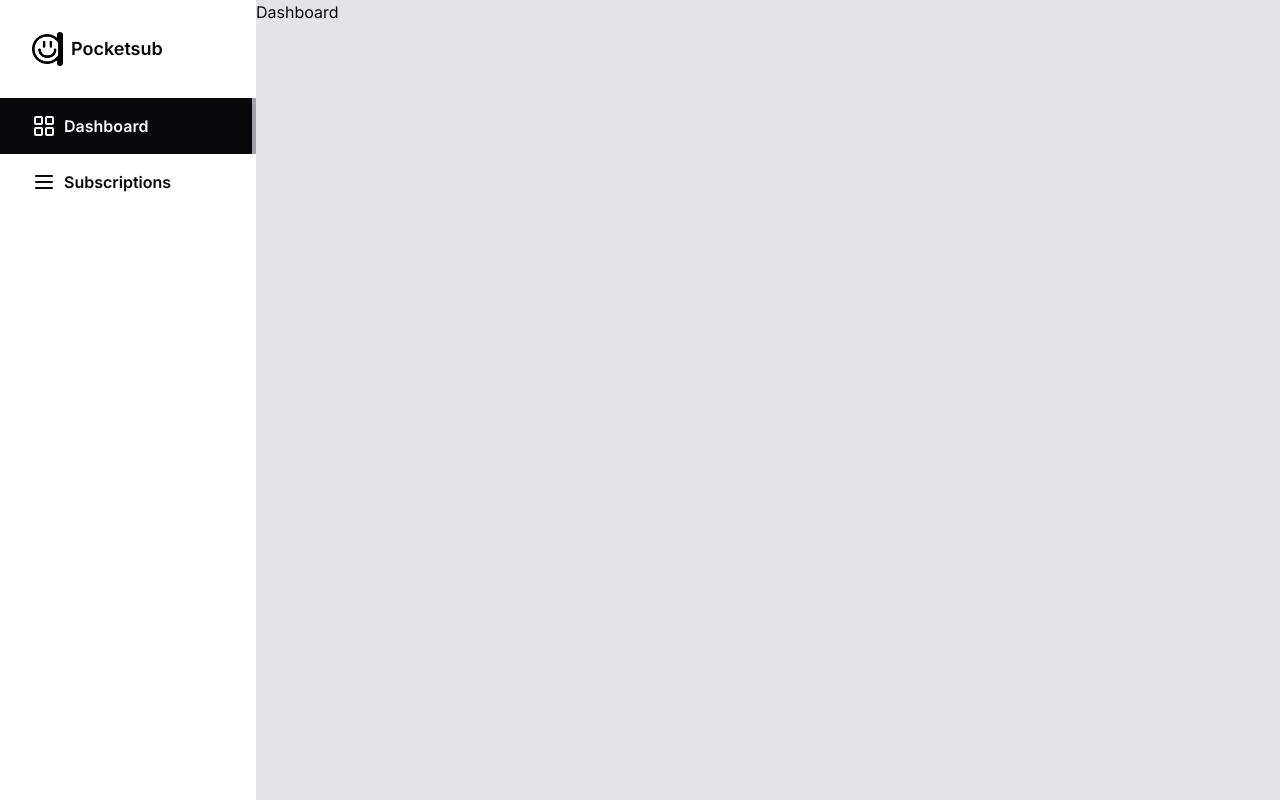
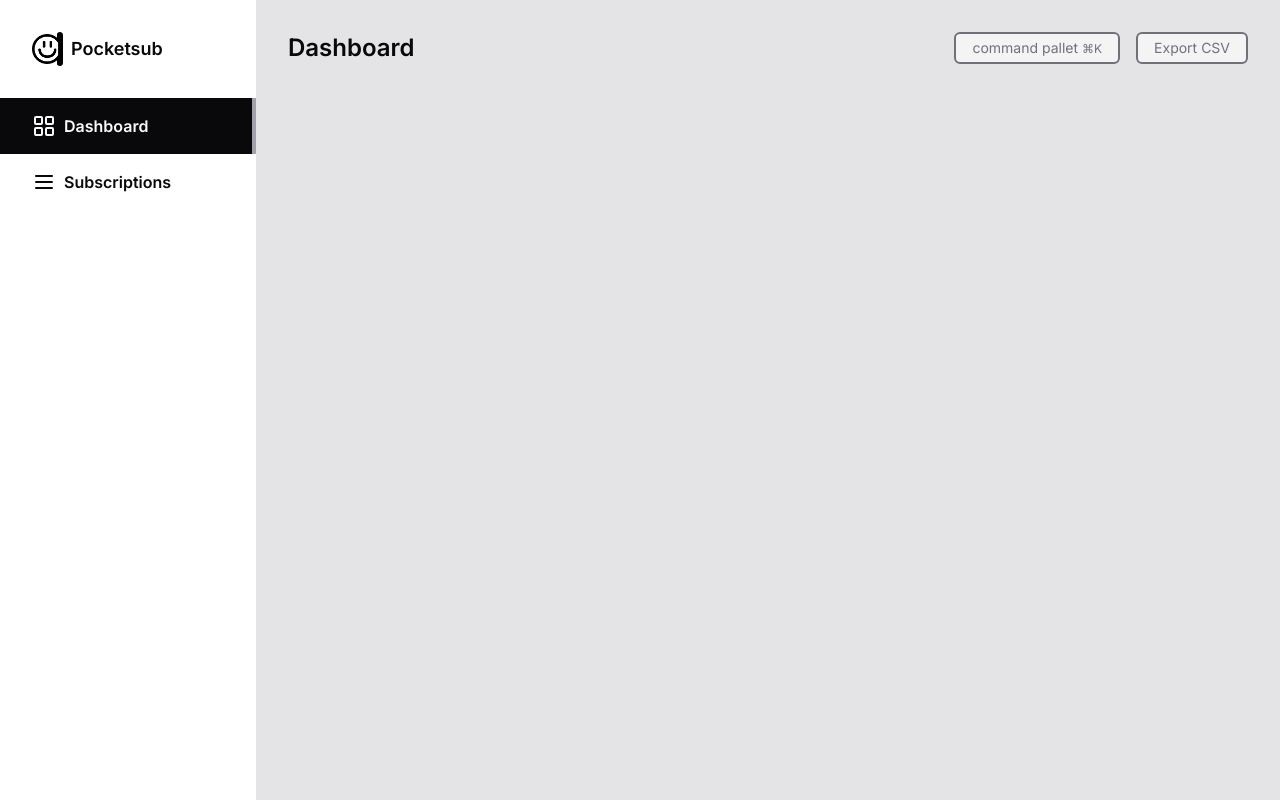
Before and after one commit to wojciechmarek/subscriptions-pocket, a Next.js app: page /dashboard in a window 1280 px wide. Built offline with nearby package versions, Linux system fonts and the light colour scheme; no server answers.

Commit message:
feat: add header component to application views

```diff
--- a/app/(application)/(app)/dashboard/page.tsx
+++ b/app/(application)/(app)/dashboard/page.tsx
@@ -1,7 +1,11 @@
+import AppContentHeader from "@/components/AppContentHeader";
+
+
+
 export default function DashboardPage() {
   return (
-    <main>
-      Dashboard
-    </main>
+    <section className="h-full p-8">
+      <AppContentHeader title="Dashboard"/>
+    </section>
   )
 }
--- a/app/(application)/(app)/subscriptions/page.tsx
+++ b/app/(application)/(app)/subscriptions/page.tsx
@@ -1,7 +1,9 @@
+import AppContentHeader from "@/components/AppContentHeader";
+
 export default function SubscriptionsPage() {
   return (
-    <main>
-      Subscriptions
-    </main>
+    <section className="h-full p-8">
+      <AppContentHeader title="Subscriptions" />
+    </section>
   )
 }
--- /dev/null
+++ b/components/AppContentHeader.tsx
@@ -0,0 +1,21 @@
+interface AppContentHeaderProps {
+  title: string
+}
+
+export default function AppContentHeader(props: AppContentHeaderProps) {
+  const { title } = props;
+
+  return (
+    <div className="flex items-center justify-between">
+      <h1 className="text-2xl font-semibold">{title}</h1>
+      <div className="flex items-center gap-4">
+        <button className="rounded-md border-2 border-zinc-500 bg-zinc-100 py-1 px-4 text-sm text-zinc-500">
+          command pallet <span className="text-xs">⌘K</span>
+        </button>
+        <button className="rounded-md border-2 border-zinc-500 bg-zinc-100 py-1 px-4 text-sm text-zinc-500">
+          Export CSV
+        </button>
+      </div>
+    </div>
+  )
+}
```
